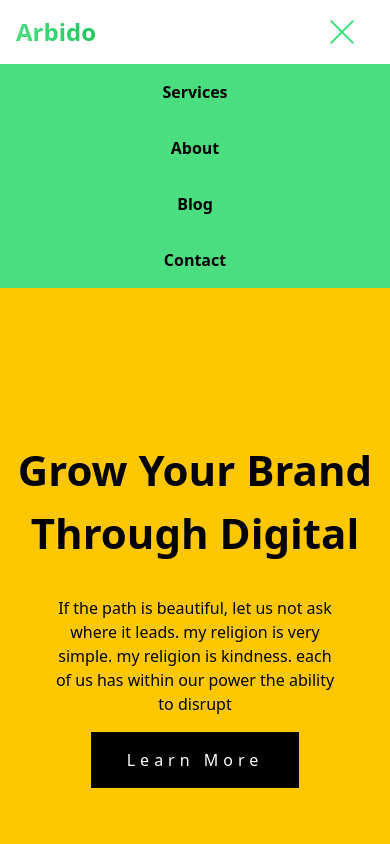
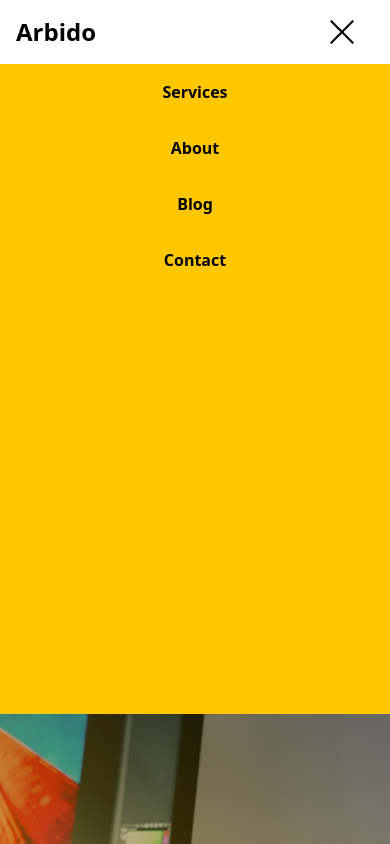
Before and after one commit to sakibian/arbido, a Next.js app: page / in a window 390 px wide. Both pictures are taken after a click on the button 342 px from the left and 32 px from the top of the page. Shown: the top 844 px of the page. Built offline with nearby package versions, Linux system fonts and the light colour scheme.

Commit message:
shahinul

```diff
--- a/components/Navbar/Navbar.jsx
+++ b/components/Navbar/Navbar.jsx
@@ -10,7 +10,7 @@ const Navbar = () => {
 		<div className={`w-full xl:grid xl:place-items-center`}>
 			<nav className="  lg:flex lg:items-center xl:container">
 				<div className="flex">
-					<a className="m-4 text-2xl font-bold green_gradient" href="#home">
+					<a className="m-4 text-2xl font-bold" href="#home">
 						Arbido
 					</a>
 					<button
@@ -18,16 +18,16 @@ const Navbar = () => {
 						onClick={() => setShowMobileMenu(!showMobileMenu)}
 					>
 						{showMobileMenu ? (
-							<RxCross1 className="h-8 w-8 text-green-400"></RxCross1>
+							<RxCross1 className="h-8 w-8 "></RxCross1>
 						) : (
-							<CiMenuFries className="h-8 w-8 text-green-400"></CiMenuFries>
+							<CiMenuFries className="h-8 w-8 "></CiMenuFries>
 						)}
 					</button>
 				</div>
 				<ul
 					className={
 						(showMobileMenu ? "" : "hidden") +
-						` lg:ml-auto lg:items-center lg:flex bg-green-400 lg:bg-white`
+						` lg:ml-auto lg:items-center lg:flex bg-[#FFC700] absolute lg:relative justify-end min-h-full w-full lg:bg-white`
 					}
 				>
 					<li className="py-2 grid place-items-center lg:mx-2 ">
```
